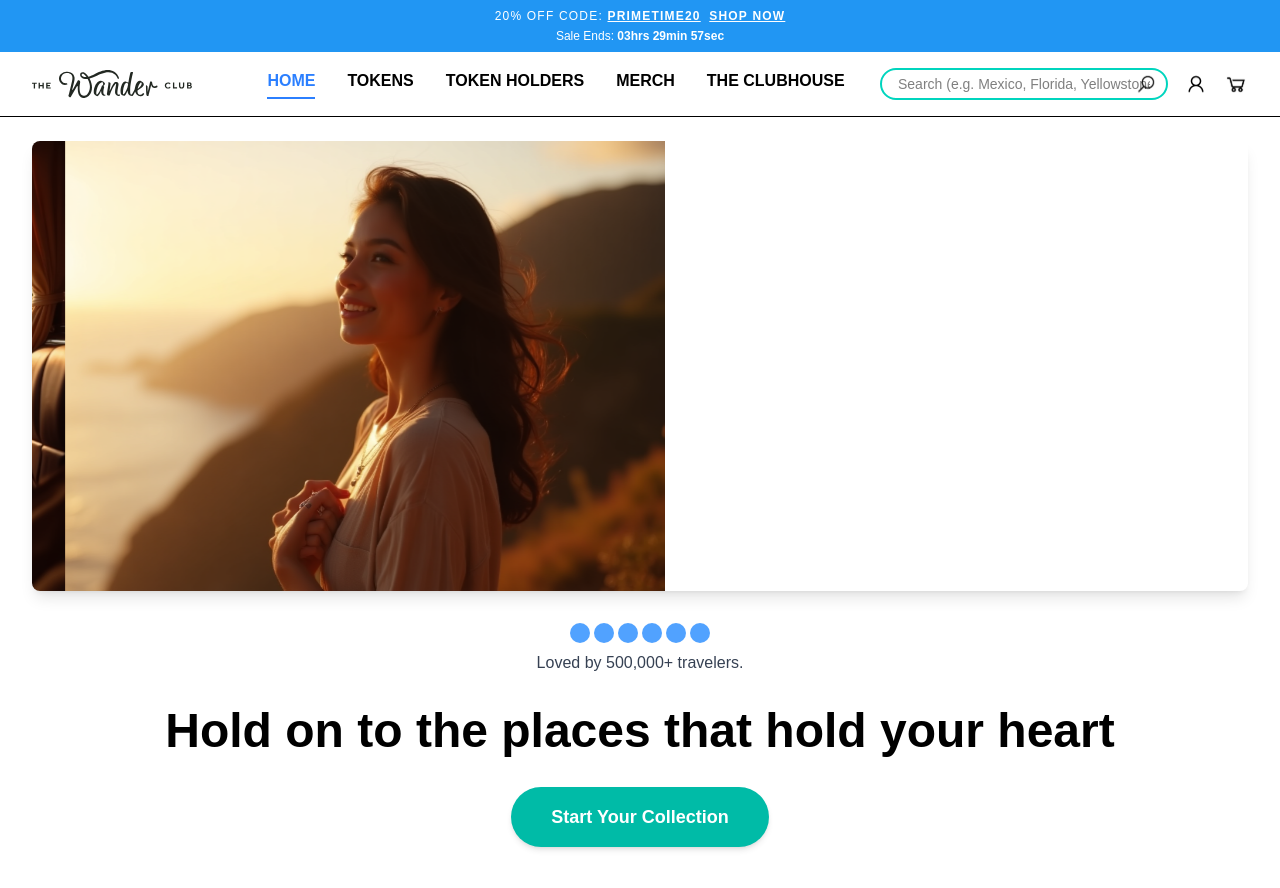
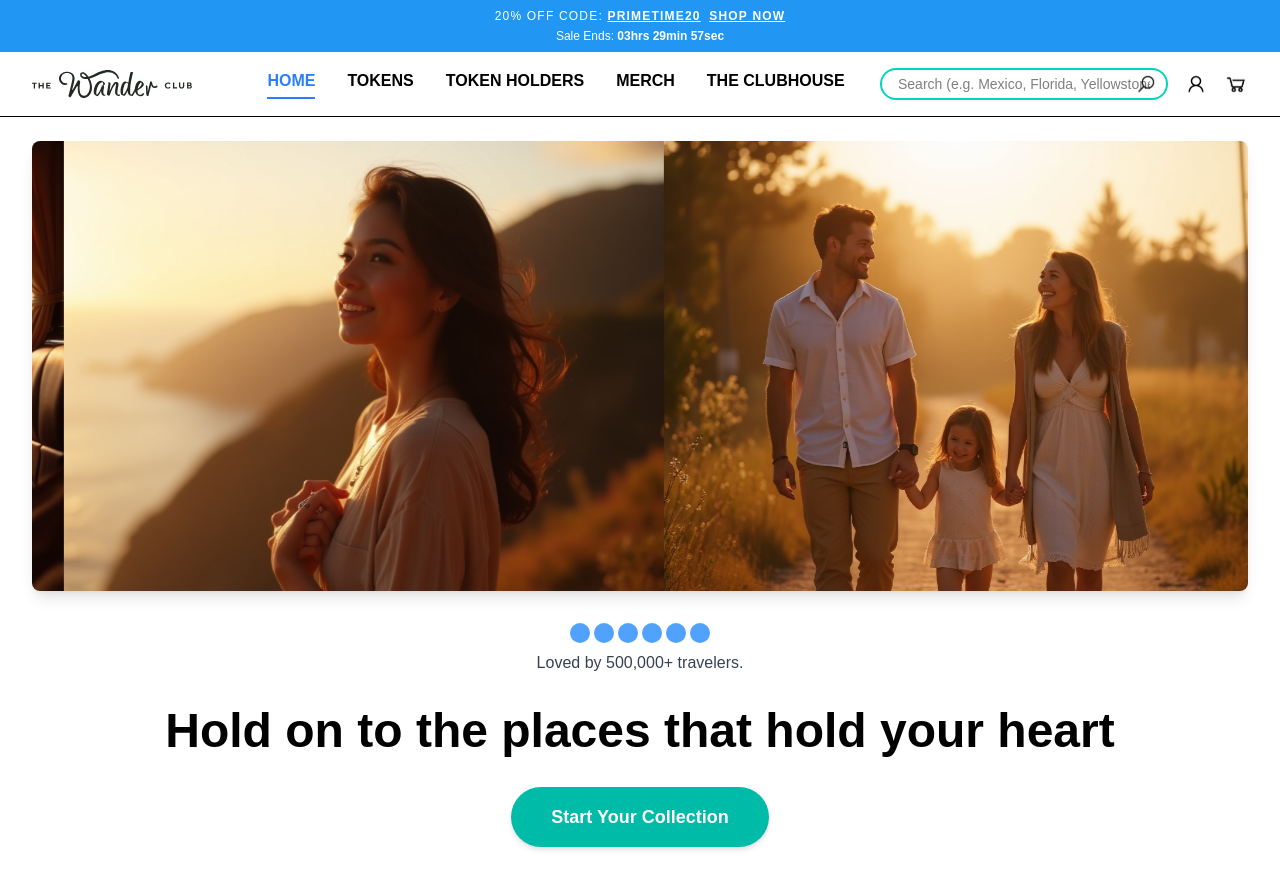
Before and after one commit to Redkuroo/wanderclub-hero, a Next.js app: page / in a window 1280 px wide. Shown: the top 888 px of the page. Built offline with nearby package versions, Linux system fonts and the light colour scheme.

Commit message:
improved carousel

```diff
--- a/src/app/page.tsx
+++ b/src/app/page.tsx
@@ -75,23 +75,44 @@ function Carousel() {
     "/img2.png",
     "/img3.png",
   ];
-  const [offset, setOffset] = useState(0);
+  // Duplicate images for seamless looping
+  const carouselImages = [...images, ...images];
+  const [index, setIndex] = useState(0);
+  const [isTransitioning, setIsTransitioning] = useState(true);
   const timeoutRef = useRef<any>(null);
 
   useEffect(() => {
     timeoutRef.current = setTimeout(() => {
-      setOffset((prev) => (prev === 0 ? -600 : prev === -600 ? -1200 : 0));
+      setIsTransitioning(true);
+      setIndex((prev) => prev + 1);
     }, 2500);
     return () => clearTimeout(timeoutRef.current);
-  }, [offset]);
+  }, [index]);
+
+  // When we reach the duplicate set, reset instantly to the start
+  useEffect(() => {
+    if (index === images.length) {
+      const timeout = setTimeout(() => {
+        setIsTransitioning(false);
+        setIndex(0);
+      }, 700); // match transition duration
+      return () => clearTimeout(timeout);
+    }
+  }, [index, images.length]);
 
   return (
-    <div className="flex w-[1800px] h-[450px] transition-transform duration-700" style={{ transform: `translateX(${offset}px)` }}>
-      {images.map((src, i) => (
-        <div key={src} className="w-[600px] h-[450px] flex-shrink-0">
+    <div
+      className={`flex w-[${images.length * 600 * 2}px] h-[450px]`}
+      style={{
+        transform: `translateX(-${index * 600}px)`,
+        transition: isTransitioning ? 'transform 0.7s' : 'none',
+      }}
+    >
+      {carouselImages.map((src, i) => (
+        <div key={i} className="w-[600px] h-[450px] flex-shrink-0">
           <Image
             src={src}
-            alt={`Carousel image ${i + 1}`}
+            alt={`Carousel image ${((i % images.length) + 1)}`}
             width={600}
             height={450}
             className="object-cover w-full h-full"
```
